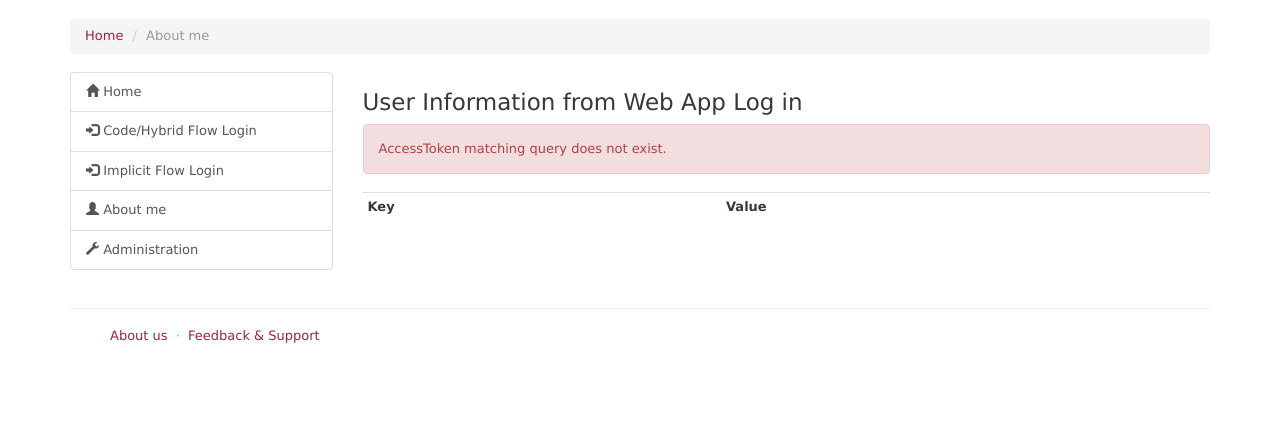
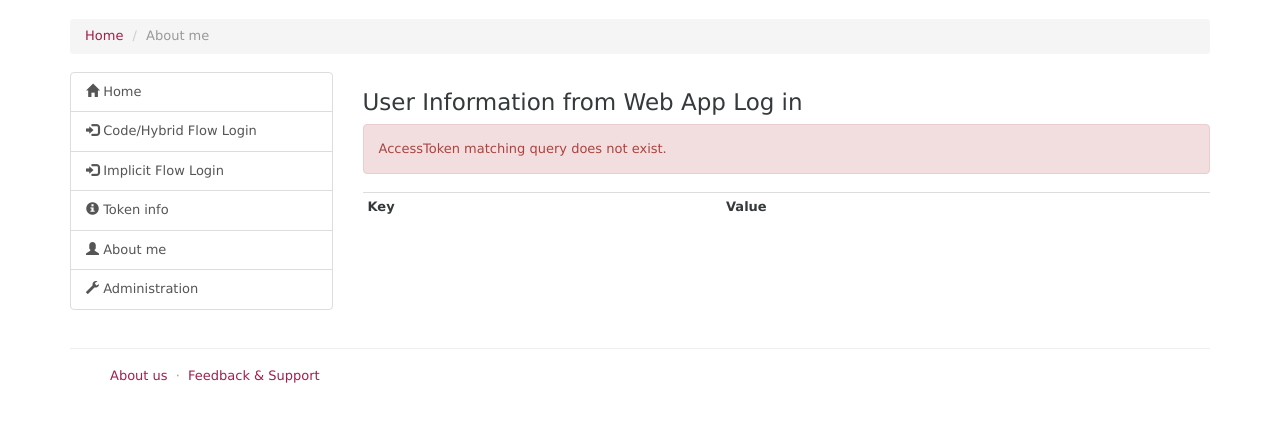
Before and after one commit to g10f/oauth-python-sample, a Django app: page /oauth2/userinfo/1/ in a window 1280 px wide. Shown: the part 51-473 px from the top of the page. Run offline with Django 3.2, Linux system fonts and the light colour scheme; the visitor is signed in with stand-in values (Sample User, id 1); data comes from the database, SQL or seed files in the repository; data that the repository does not hold is empty; parts of the project's set-up code (start-up, migrations or seed data) failed here and were passed over; some libraries are stand-ins or nearby versions.

Commit message:
token info view

```diff
--- a/apps/client/oauth2/backend.py
+++ b/apps/client/oauth2/backend.py
@@ -57,6 +57,44 @@
     return urlunsplit((scheme, netloc, path, query, fragment))
 
 
+def decode_idp_jwt_token(client, token, **kwargs):
+    # Don't need to verify with certs, because we got the id_token directly from the id_provider via ssl
+    options = {
+        'verify_exp': True,
+        'verify_nbf': True,
+        'verify_iat': True,
+        'verify_aud': True,
+        'require_exp': True,
+        'require_iat': True,
+        'require_nbf': False
+    }
+    options.update(kwargs)
+    if client.identity_provider.jwks_uri:
+        options['verify_signature'] = True
+        jwks = client.identity_provider.jwks
+        token_content = None
+        for jwk in jwks:
+            if jwk['kty'] == 'RSA':
+                key = RSAAlgorithm.from_jwk(json.dumps(jwk))
+            elif jwk['kty'] == 'oct':
+                key = HMACAlgorithm.from_jwk(json.dumps(jwk))
+            else:
+                raise OAuth2Error('kty %s is not supported' % jwk['kty'], 'invalid_kty')
+            try:
+                token_content = decode(token, key=key, audience=client.client_id, options=options,
+                                       algorithms=get_default_algorithms())
+                break
+            except InvalidSignatureError:
+                pass
+        if token_content is None:
+            raise InvalidSignatureError()
+    else:
+        options['verify_signature'] = False
+        token_content = decode(token, audience=client.client_id, options=options,
+                               algorithms=get_default_algorithms())
+    return options, token_content
+
+
 def get_tokens_from_code(client, code, code_verifier, redirect_uri):
     headers = {'content-type': 'application/x-www-form-urlencoded', 'Accept': 'application/json'}
     query = {
@@ -110,41 +148,7 @@
 
     id_token_content = None
     if 'id_token' in content:
-        # Don't need to verify with certs, because we got the id_token directly from the id_provider via ssl
-        options = {
-            'verify_exp': True,
-            'verify_nbf': True,
-            'verify_iat': True,
-            'verify_aud': True,
-            'require_exp': True,
-            'require_iat': True,
-            'require_nbf': False
-        }
-
-        if client.identity_provider.jwks_uri:
-            options['verify_signature'] = True
-            jwks = client.identity_provider.jwks
-            id_token_content = None
-            for jwk in jwks:
-                if jwk['kty'] == 'RSA':
-                    key = RSAAlgorithm.from_jwk(json.dumps(jwk))
-                elif jwk['kty'] == 'oct':
-                    key = HMACAlgorithm.from_jwk(json.dumps(jwk))
-                else:
-                    raise OAuth2Error('kty %s is not supported' % jwk['kty'], 'invalid_kty')
-                try:
-                    id_token_content = decode(content['id_token'], key=key, audience=client.client_id, options=options,
-                                              algorithms=get_default_algorithms())
-                    break
-                except InvalidSignatureError:
-                    pass
-            if id_token_content is None:
-                raise InvalidSignatureError()
-        else:
-            options['verify_signature'] = False
-            id_token_content = decode(content['id_token'], audience=client.client_id, options=options,
-                                      algorithms=get_default_algorithms())
-
+        options, id_token_content = decode_idp_jwt_token(client, content['id_token'])
         id_token_content['raw'] = content['id_token']
         if 'roles' in id_token_content:
             id_token_content['roles'] = id_token_content['roles'].split()
--- a/apps/client/oauth2/models.py
+++ b/apps/client/oauth2/models.py
@@ -342,7 +342,7 @@
                   email=id_token_content.get('email', ''),
                   auth_time=auth_time,
                   roles=id_token_content.get('roles', ''),  # custom optional field
-                  content=json.dumps(id_token_content))
+                  content=json.dumps(id_token_content, indent=2))
 
         return obj
 
--- a/apps/client/oauth2/urls.py
+++ b/apps/client/oauth2/urls.py
@@ -1,11 +1,12 @@
 from django.urls import path
 
-from .views import UserInfoClientView, UserInfoView, login, logout, SessionView
+from .views import UserInfoClientView, UserInfoView, login, logout, SessionView, TokenInfoView
 
 urlpatterns = [
     path('login/', login, name='login'),
     path('logout/', logout, name='logout'),
     path('userinfo/me/', UserInfoView.as_view(), name='userinfo_me'),
+    path('tokeninfo/me/', TokenInfoView.as_view(), name='tokeninfo_me'),
     path('userinfo/client/', UserInfoClientView.as_view(), name='userinfo_client'),
     # path('login/installed/', InstalledLoginView.as_view(), name='login_installed'),
     path('userinfo/<slug:uuid>/', UserInfoView.as_view(), name='userinfo'),
--- a/apps/client/oauth2/views.py
+++ b/apps/client/oauth2/views.py
@@ -1,8 +1,10 @@
 import json
+import logging
 from datetime import timedelta
 from urllib.parse import urlsplit, urlunsplit, urlparse, urlunparse
 
-from client.oauth2.backend import get_userinfo, OAuth2Error, replace_or_add_query_param, get_access_token, url_update
+from client.oauth2.backend import get_userinfo, OAuth2Error, replace_or_add_query_param, get_access_token, url_update, \
+    decode_idp_jwt_token
 from client.oauth2.crypt import _json_encode, _urlsafe_b64encode, _urlsafe_b64decode
 from client.oauth2.models import Client, AccessToken, IdToken, Nonce, MAX_AGE, CodeVerifier
 from django.conf import settings
@@ -24,6 +26,8 @@
 from django.views.decorators.cache import never_cache
 from django.views.generic import TemplateView
 from django.views.generic.base import RedirectView
+
+logger = logging.getLogger(__name__)
 
 
 def update_url(url, params):
@@ -176,6 +180,42 @@
         return context
 
 
+class TokenInfoView(TemplateView):
+    template_name = 'tokeninfo.html'
+
+    def get_context_data(self, **kwargs):
+        context = super(TokenInfoView, self).get_context_data(**kwargs)
+        try:
+            user = self.request.user
+            access_token = get_access_token(user)
+            identity_provider = self.request.user.identity_provider
+            id_token = IdToken.objects.filter(user=self.request.user,
+                                              client__identity_provider=identity_provider).latest()
+            context['id_token'] = id_token.content
+
+            try:
+                option, decoded_access_token = decode_idp_jwt_token(access_token.client, access_token.token,
+                                                                    verify_aud=False)
+                context['access_token'] = json.dumps(decoded_access_token, indent=2)
+            except Exception as e:
+                logger.info(e)
+
+            userinfo = get_userinfo(access_token=access_token, uuid=kwargs.get('uuid'))
+            context['userinfo'] = json.dumps(userinfo, indent=2)
+        except Exception as e:
+            context['error'] = str(e)
+
+        return context
+
+    @method_decorator(login_required)
+    def dispatch(self, *args, **kwargs):
+        try:
+            return super(TokenInfoView, self).dispatch(*args, **kwargs)
+        except AccessToken.DoesNotExist:
+            # Log in again
+            return redirect_to_login(self.request.build_absolute_uri())
+
+
 class UserInfoView(TemplateView):
     template_name = 'userinfo.html'
 
@@ -191,8 +231,6 @@
             # update_user(access_token.client, userinfo, 'userinfo')
             context['userinfo'] = userinfo
             context['userinfo_endpoint'] = userinfo_endpoint
-            context['calenderlist'] = replace_or_add_query_param(
-                "https://www.googleapis.com/calendar/v3/users/me/calendarList", 'access_token', access_token.token)
 
         except Exception as e:
             context['error'] = str(e)
--- a/apps/client/templates/base.html
+++ b/apps/client/templates/base.html
@@ -16,11 +16,6 @@
     <script>window.__media_prefix__ = "{% filter escapejs %}{% static "" %}{% endfilter %}";</script>
     <script src="{% static "js/global-nav-1.0.10.js" %}"></script>
     {% block extrascript %}{% endblock extrascript %}
-    <!-- HTML5 shim and Respond.js IE8 support of HTML5 elements and media queries -->
-    <!--[if lt IE 9]>
-      <script src="{% static "js/vendor/html5shiv-3.7.2.js" %}"></script>
-      <script src="{% static "js/vendor/respond-1.4.2.min.js" %}"></script>
-    <![endif]-->
 </head>
 <body>
     {% block body %}
@@ -42,6 +37,7 @@
                     <a class="{% active 'login' %} list-group-item" href="{% url 'login' %}"><i class="glyphicon glyphicon-log-in"></i> {% trans 'Code/Hybrid Flow Login' %}</a>
                     {# <a class="{% active 'login_installed' %} list-group-item" href="{% url 'login_installed' %}"><i class="glyphicon glyphicon-log-in"></i> {% trans 'Log in with for installed apps' %}</a> #}
                     <a class="{% active 'userinfo_client' %} list-group-item" href="{% url 'userinfo_client' %}"><i class="glyphicon glyphicon-log-in"></i> {% trans 'Implicit Flow Login' %}</a>
+                    <a class="{% active 'tokeninfo_me' %} list-group-item" href="{% url 'tokeninfo_me' %}"><i class="glyphicon glyphicon-info-sign"></i> {% trans 'Token info' %}</a>
                     <a class="{% active 'userinfo_me' %} list-group-item" href="{% url 'userinfo_me' %}"><i class="glyphicon glyphicon-user"></i> {% trans 'About me' %}</a>
                     {% if user.is_staff %}
                     <a class="list-group-item" href="{% url 'admin:index' %}"><i class="glyphicon glyphicon-wrench"></i> {% trans 'Administration' %}</a>
--- a/apps/client/templates/userinfo.html
+++ b/apps/client/templates/userinfo.html
@@ -23,11 +23,6 @@
         <p><a href="{{ userinfo_endpoint }}">userinfo_endpoint</a></p>
     {% endif %}
 
-    {% if calenderlist %}
-        <p><a href="{{ calenderlist }}">calenderlist</a></p>
-    {% endif %}
-
-
     <table class="table table-condensed">
         <tr>
             <th>Key</th>
@@ -39,7 +34,7 @@
                 <td>
                     {% if key == 'picture' %}
                         {% if value.url %}
-                            <image src="{% if value.url %}{{ value.url }}{% else %}{{ value }}{% endif %}" width="100px"/>
+                            <img src="{% if value.url %}{{ value.url }}{% else %}{{ value }}{% endif %}" width="100px"/>
                         {% endif %}
                     {% elif key == 'applications' %}
                         <ul>
```
Also changed, not shown: apps/client/templates/api.html (+14 -5 lines), apps/client/templates/base_site.html (+2 -5 lines), apps/client/templates/home.html (+4 -5 lines), apps/client/templates/tokeninfo.html (added, +37 -0 lines).
